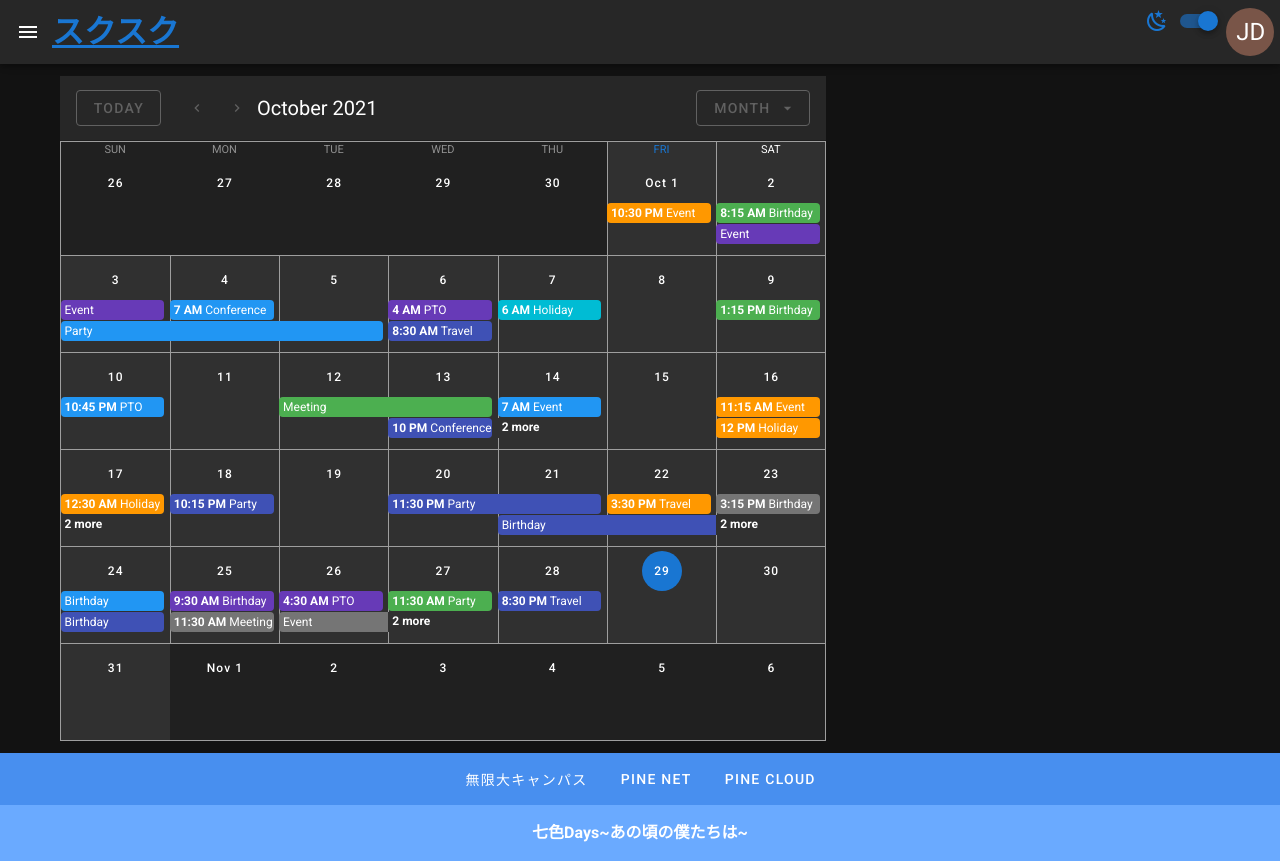
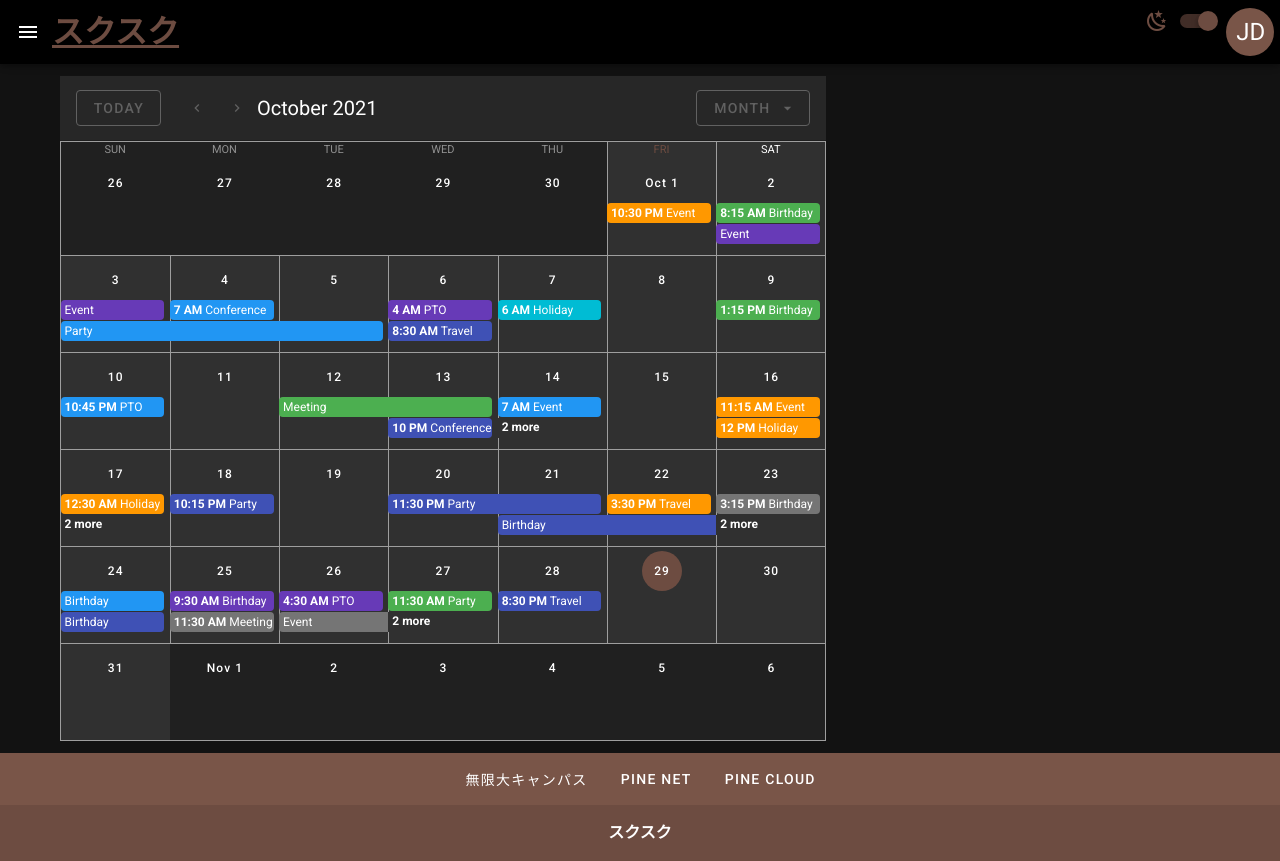
Before and after one commit to kcska1820/sukusuku, a Nuxt app: page /calendars in a window 1280 px wide. Built offline with nearby package versions, Linux system fonts and the light colour scheme.

Commit message:
color update

```diff
--- a/components/CompFooter.vue
+++ b/components/CompFooter.vue
@@ -1,6 +1,6 @@
 <template>
     <v-footer
-    color="primary lighten-1"
+    color="secondary darken2"
     padless
     >
     <v-row
@@ -19,10 +19,10 @@
         {{ link.title }}
       </v-btn>
       <v-col
-        class="primary lighten-2 py-4 text-center white--text"
+        class="primary py-4 text-center white--text"
         cols="12"
       >
-        <strong>七色Days~あの頃の僕たちは~</strong>
+        <strong>スクスク</strong>
       </v-col>
     </v-row>
   </v-footer>
--- a/components/CompHeader.vue
+++ b/components/CompHeader.vue
@@ -4,6 +4,7 @@
         v-model="drawer"
         :mini-variant="miniVariant"
         :clipped="clipped"
+        color="accent"
         fixed
         app
         v-if="!$vuetify.breakpoint.xs"
@@ -20,7 +21,10 @@
                 <v-icon>{{ item.icon }}</v-icon>
             </v-list-item-action>
             <v-list-item-content>
-                <v-list-item-title v-text="item.title" />
+                <v-list-item-title
+                v-text="item.title"
+                class="white--text"
+                />
             </v-list-item-content>
             </v-list-item>
         </v-list>
@@ -28,6 +32,7 @@
         <v-app-bar
         :clipped-left="clipped"
         fixed
+        color="accent"
         app
         >
         <v-app-bar-nav-icon
--- a/layouts/default.vue
+++ b/layouts/default.vue
@@ -1,5 +1,7 @@
 <template>
-  <v-app dark>
+  <v-app
+  class="v-app"
+  >
     <CompHeader />
     <v-main>
       <v-container>
--- a/nuxt.config.js
+++ b/nuxt.config.js
@@ -46,19 +46,32 @@ export default {
     theme: {
       dark: true,
       themes: {
-        dark: {
-          primary: colors.blue.darken2,
-          accent: colors.grey.darken3,
-          secondary: colors.amber.darken3,
+        light: {
+          primary: colors.brown.darken2,
+          secondary: colors.brown.darken1,
+          accent: colors.lightGreen.lighten1,
+          error: colors.red.accent3,
           info: colors.teal.lighten1,
           warning: colors.amber.base,
-          error: colors.deepOrange.accent4,
+          success: colors.green.accent3
+        },
+        dark: {
+          primary: colors.brown.darken1,
+          secondary: colors.brown,
+          accent: colors.shades.black,
+          error: colors.red.accent3,
+          info: colors.teal.lighten1,
+          warning: colors.amber.base,
           success: colors.green.accent3
         }
       }
     }
   },
 
+  options: {
+    customProperties: true
+  },
+
   // Build Configuration: https://go.nuxtjs.dev/config-build
   build: {
   }
--- a/pages/calendars.vue
+++ b/pages/calendars.vue
@@ -1,5 +1,6 @@
 <template>
-  <v-row class="fill-height">
+  <v-row class="fill-height"
+  color="primary">
     <v-col cols="12" sm="8" md="8" lg="8" xl="8">
       <v-sheet height="65">
         <v-toolbar
```
Also changed, not shown: assets/variables.scss (line endings or trailing spaces).
